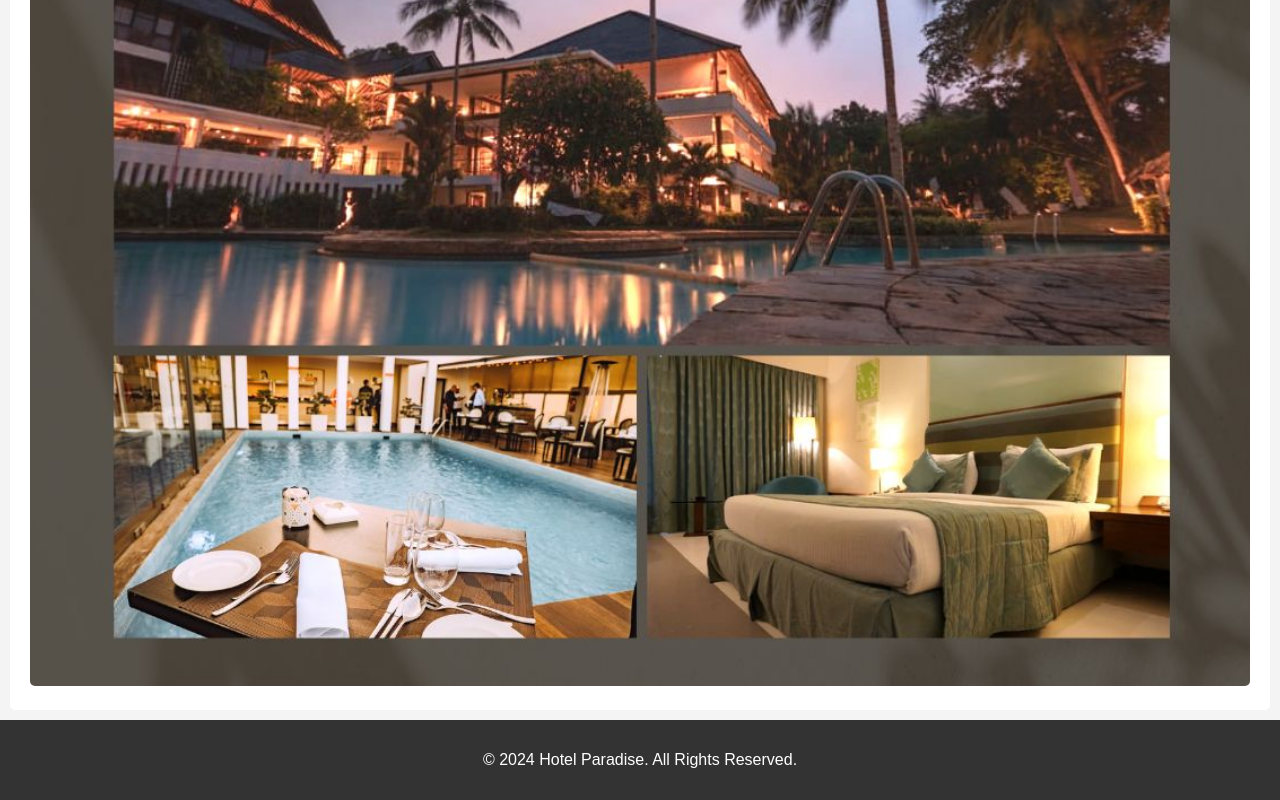
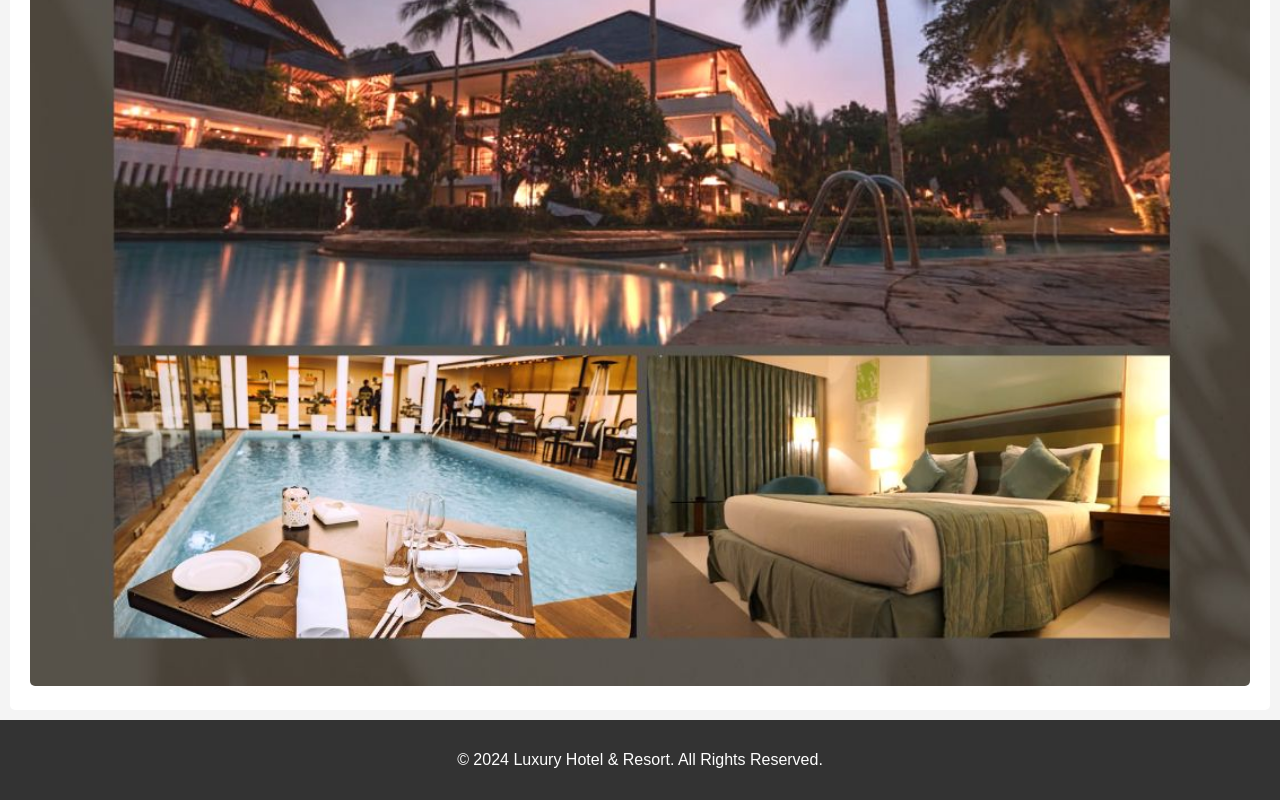
Before and after one commit to Moe1929/Project2.0, a plain HTML site: page index.html in a window 1280 px wide. Shown: the part 819-1619 px from the top of the page. Drawn offline with Linux system fonts and the light colour scheme.

Commit message:
Update index.html

```diff
--- a/index.html
+++ b/index.html
@@ -146,7 +146,7 @@
 </section>
 
 <footer>
-    <p>&copy; 2024 Hotel Paradise. All Rights Reserved.</p>
+    <p>&copy; 2024 Luxury Hotel & Resort. All Rights Reserved.</p>
 </footer>
 
 <script>
```
